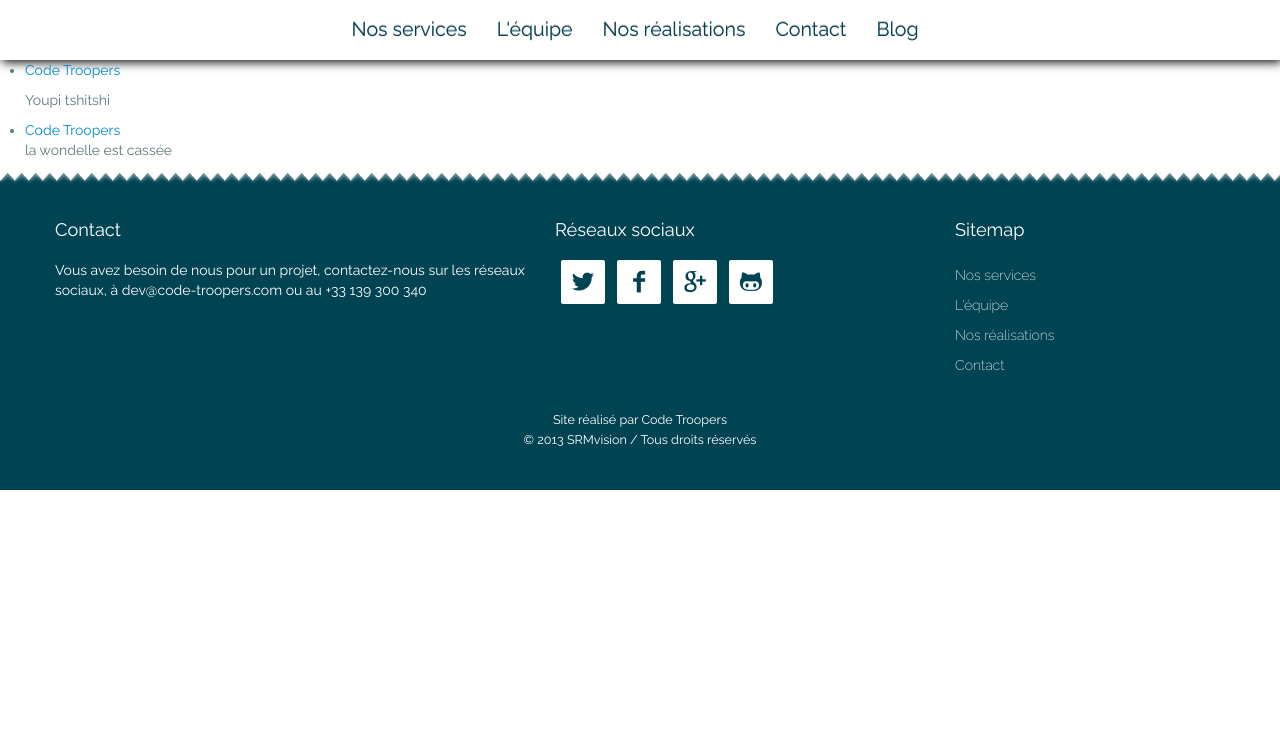
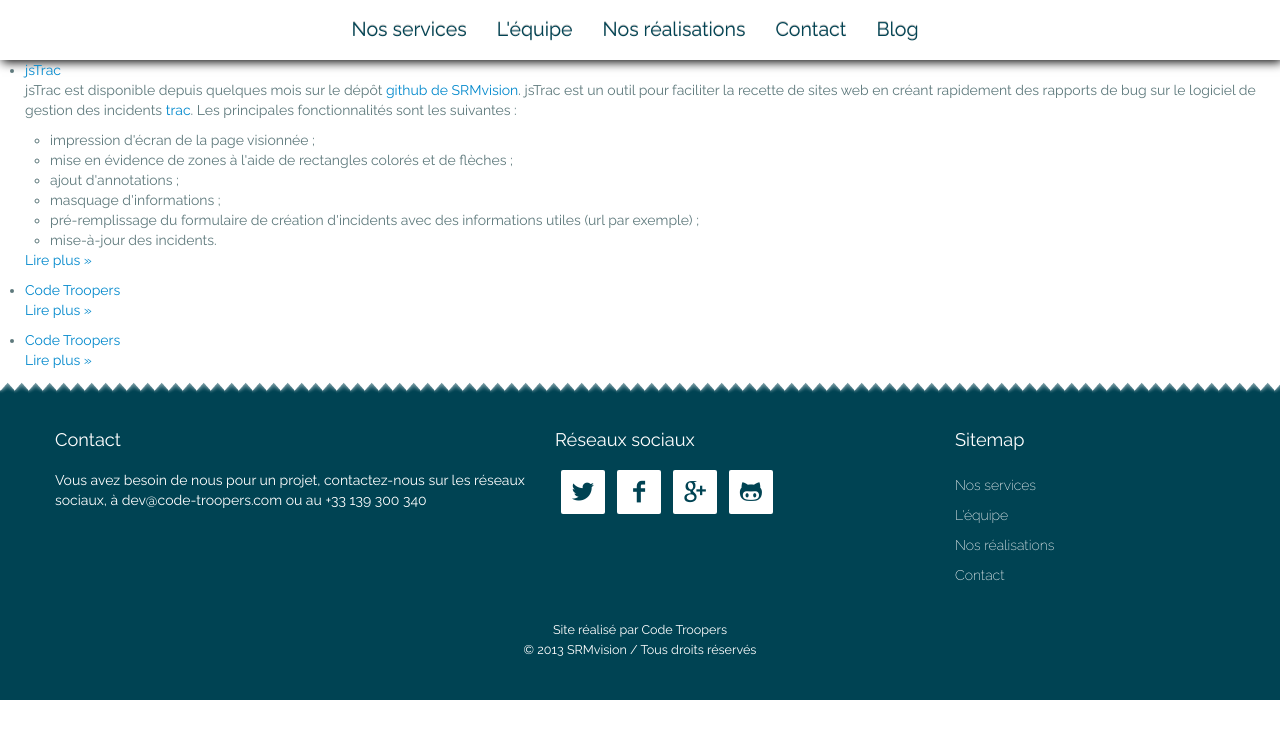
Before and after one commit to vmaubert/code-troopers.github.com, a Jekyll site: the page built from blog.md, in a window 1280 px wide. Shown: the top 739 px of the page. Built offline with Jekyll 4.4.1, drawn with Linux system fonts in a browser that asks for light colours; nearby versions of some CDN libraries.

Commit message:
start article
start writing an article about jsTrac, with the add of a 'plugin' for a better excerpt

```diff
--- /dev/null
+++ b/_plugins/excerpt.rb
@@ -0,0 +1,10 @@
+# This goes in _plugins/excerpt.rb
+module Jekyll
+  module ExcerptFilter
+    def extract_excerpt(input)
+      input.split('<!-- excerpt end -->')[0].split('<!-- excerpt start -->')[1]
+    end
+  end
+end
+
+Liquid::Template.register_filter(Jekyll::ExcerptFilter)
--- /dev/null
+++ b/_posts/2013-07-08-postJsTrac.html
@@ -0,0 +1,16 @@
+---
+layout: blog
+title: jsTrac
+---
+<!-- excerpt start -->
+<p>jsTrac est disponible depuis quelques mois sur le dépôt <a href="https://github.com/srmvision/jsTrac">github de SRMvision</a>. jsTrac est un outil pour faciliter la recette de sites web en créant rapidement des rapports de bug sur le logiciel de gestion des incidents <a href="http://trac.edgewall.org/">trac</a>. Les principales fonctionnalités sont les suivantes :</p>
+<ul>
+<li>impression d'écran de la page visionnée ;</li>
+<li>mise en évidence de zones à l'aide de rectangles colorés et de flèches ;</li>
+<li>ajout d'annotations ;</li>
+<li>masquage d'informations ;</li>
+<li>pré-remplissage du formulaire de création d'incidents avec des informations utiles (url par exemple) ;</li>
+<li>mise-à-jour des incidents.</li>
+</ul>
+<!-- excerpt end -->
+<p>Lorsque nous travaillons sur un site web, nous faisons beaucoup de recette. Nous avons besoin du login de l'utilisateur, de l'adresse de la page et d'une impression d'écran pour aider à la résolution du bug. Pour nous simplifier ce travail, nous avons initié un stage afin de créer jsTrac. Depuis, nous essayons de le faire évoluer dès que nous le pouvons.</p>
--- a/blog.md
+++ b/blog.md
@@ -6,7 +6,8 @@
   {% for post in site.posts %}
     <li>
       <a href="{{ post.url }}">{{ post.title }}</a>
-      <p>{{ post.excerpt }}</p>
+      <div class="excerpt">{{ post.content | extract_excerpt }}</div>
+      <p><a href="{{post.url}}">Lire plus »</a></p>
     </li>
   {% endfor %}
 </ul>
```
